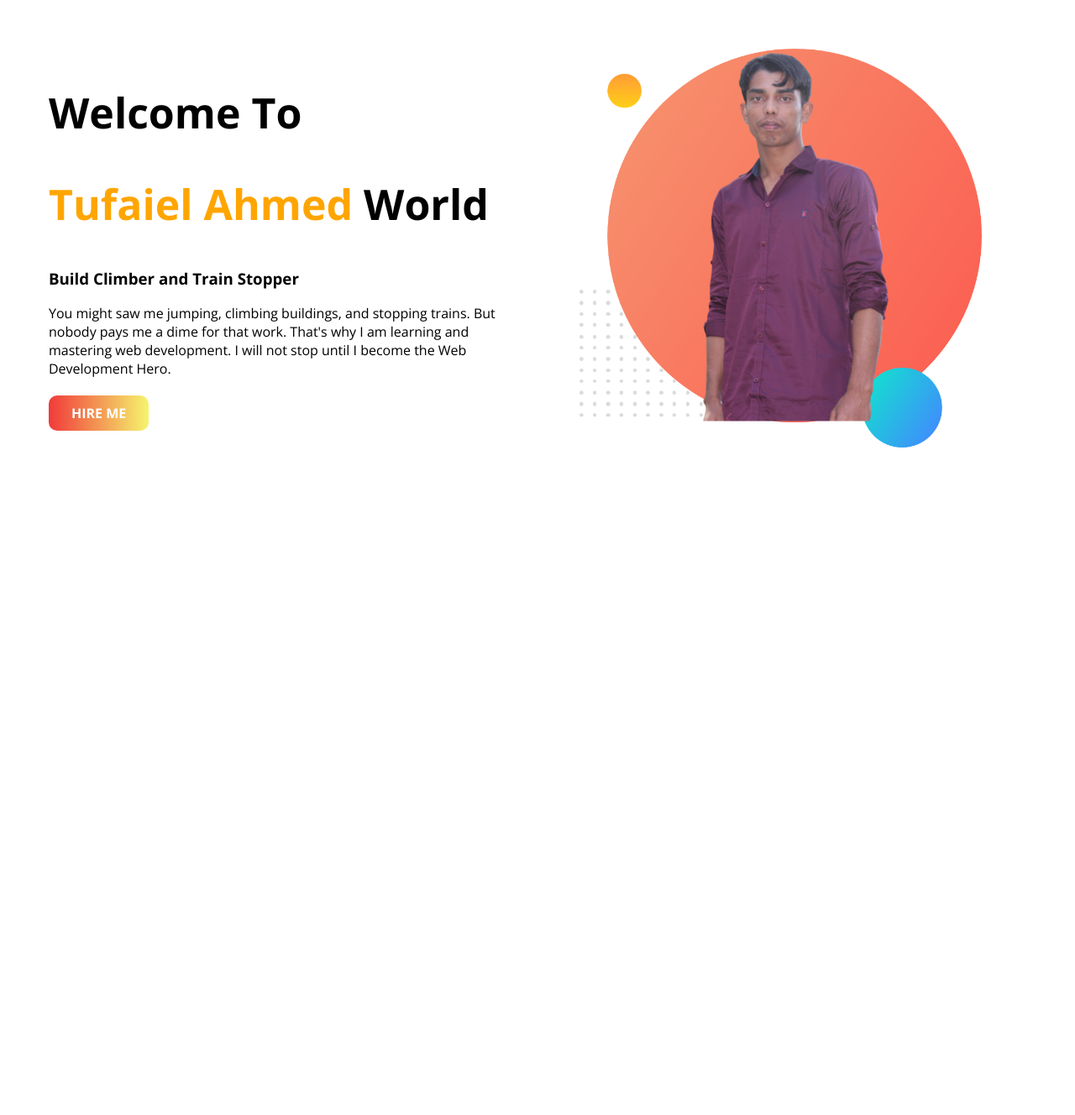
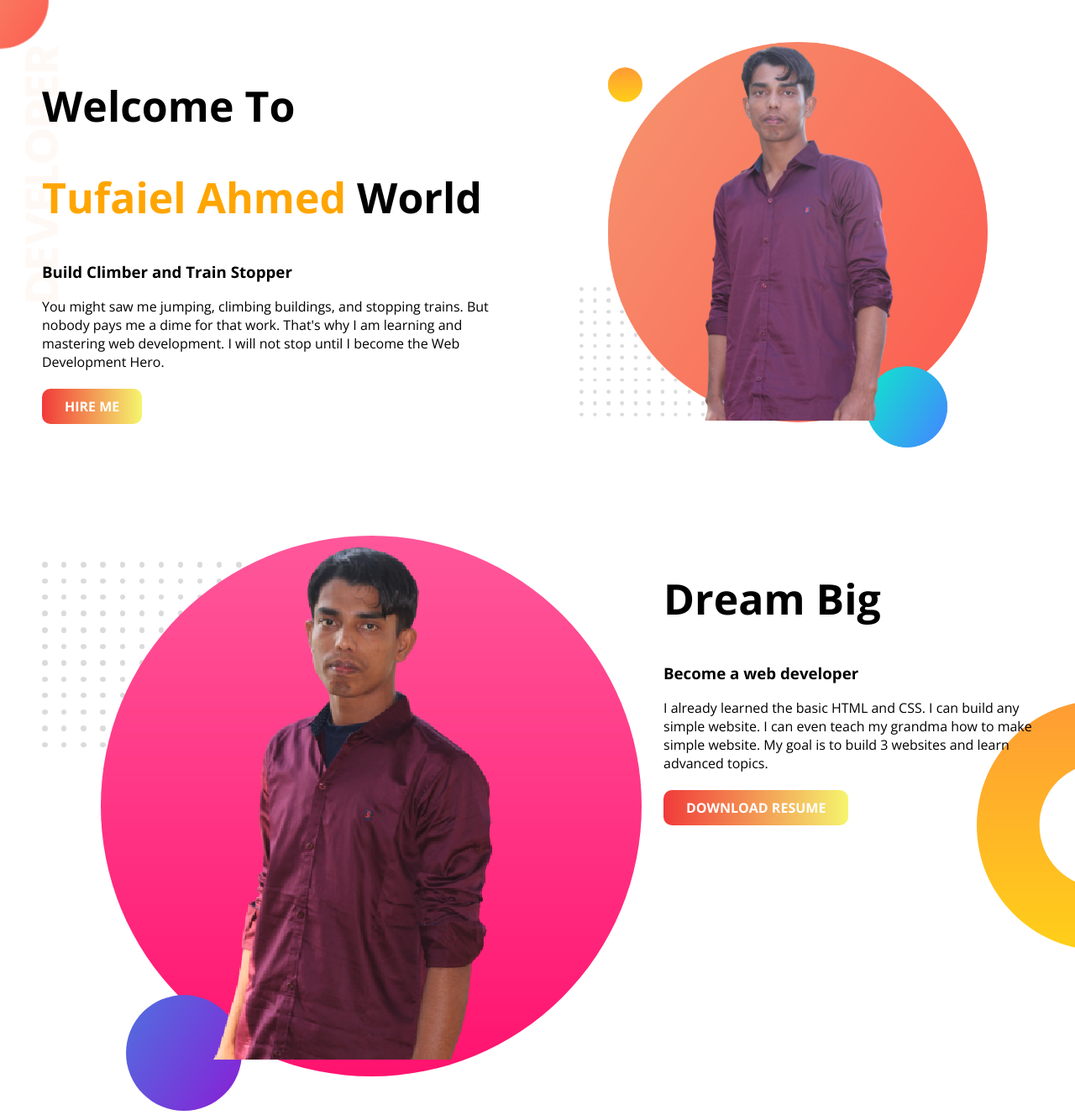
Before and after one commit to tufaiel580667/tufaiel-portfolio, a plain HTML site: page index.html in a window 1280 px wide. Shown: the whole page at 84% size. Before the commit the page ends 800 px from the top, so only its background shows below. Drawn offline with nearby package versions, Linux system fonts and the light colour scheme.

Commit message:
dream section added

```diff
--- a/css/style.css
+++ b/css/style.css
@@ -1,9 +1,21 @@
 body {
     font-family: 'Open Sans', sans-serif;
+    margin: 0;
 }
 
 section {
     display: flex;
+}
+
+#top-banner {
+    background-image: url(../images/top-banner.png);
+    background-repeat: no-repeat;
+}
+
+#dream-banner {
+    background-image: url(../images/dream-bg.png);
+    background-repeat: no-repeat;
+    background-position: right;
 }
 
 h1 {
--- a/index.html
+++ b/index.html
@@ -14,7 +14,7 @@
 </head>
 
 <body>
-    <section>
+    <section id="top-banner">
         <div class="half-width">
             <h1>Welcome To</h1>
             <h1><span class="orange-color">Tufaiel Ahmed</span> World</h1>
@@ -30,6 +30,18 @@
             <img id="tufayel-image" src="images/tufayel.png" alt="">
         </div>
     </section>
+    <section id="dream-banner">
+        <div class="half-width">
+            <img src="images/tufayel2.png" alt="">
+        </div>
+        <div class="half-width">
+            <h1>Dream Big</h1>
+            <h3>Become a web developer</h3>
+            <p>I already learned the basic HTML and CSS. I can build any simple website. I can even teach my grandma how
+                to make simple website. My goal is to build 3 websites and learn advanced topics.</p>
+            <a target="_blank" href="https://www.facebook.com/">Download Resume</a>
+        </div>
+    </section>
 </body>
 
 </html>
```
Also changed, not shown: css/index.html (deleted, +0 -38 lines).
